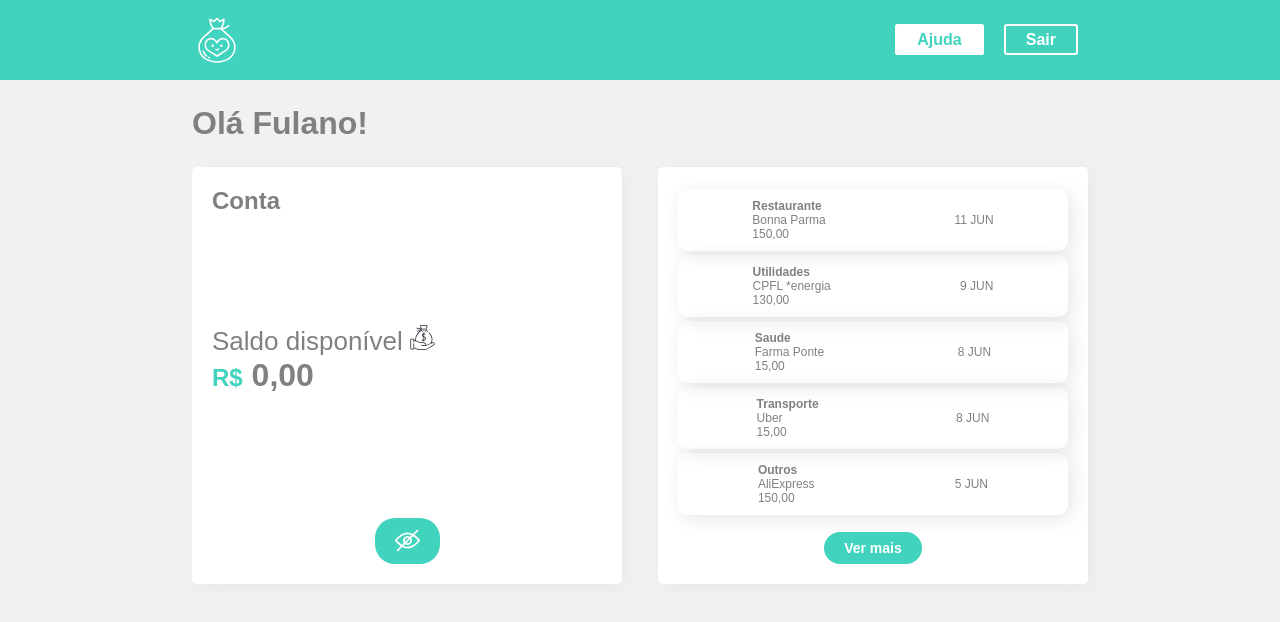
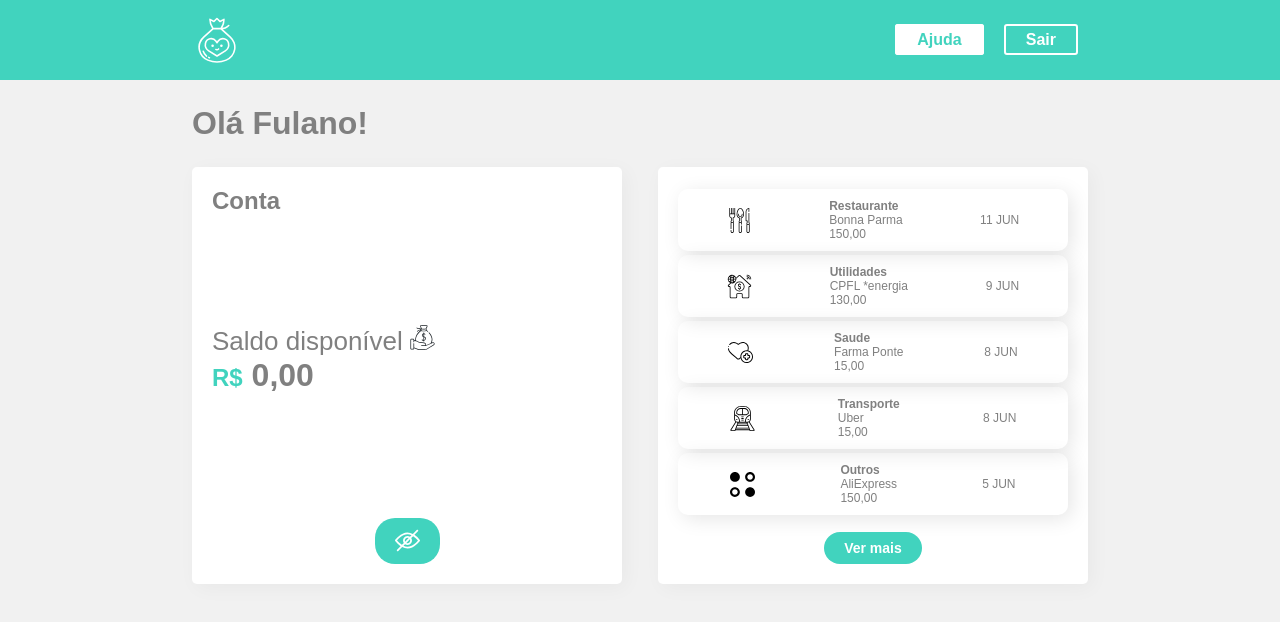
Before and after one commit to Dollazi/App_ReactStyledComponents, a React (Create React App) app: page / in a window 1280 px wide. Shown: the top 622 px of the page. Built offline with nearby package versions, Linux system fonts and the light colour scheme; the HTML template or start-up script is replaced by a standard one.

Commit message:
Implementação dos ícones

```diff
--- /dev/null
+++ b/src/Components/ImageFilter.js
@@ -0,0 +1,20 @@
+import React from "react"
+import alimentacao from "../assets/images/alimentacao.svg"
+import outros from "../assets/images/outros.svg"
+import saude from "../assets/images/saude.svg"
+import transporte from "../assets/images/transporte.svg"
+import utilidades from "../assets/images/utilidades.svg"
+import { Icone } from "./UI"
+
+
+export default (type) => {
+    const Images = {
+        Restaurante: <Icone src={alimentacao} alt="Restaurante"/>,
+        Utilidades: <Icone src={utilidades} alt="Utilidades"/>,
+        Saude: <Icone src={saude} alt="Saude"/>,
+        Transporte: <Icone src={transporte} alt="Transporte"/>,
+        default: <Icone src={outros} alt="Outro"/>
+    };
+
+    return Images[type] || Images.default;
+}
--- a/src/Components/Items/index.jsx
+++ b/src/Components/Items/index.jsx
@@ -1,6 +1,7 @@
 import React from "react";
 import styled from "styled-components";
 import Item from "../Item";
+import ImageFilter from "../ImageFilter";
 
 const Items = styled.div`
 box-shadow: 4px 4px 20px 0px rgba(0, 0, 0, 0.1);
@@ -16,6 +17,7 @@
 export default (props) => {
     return(
         <Items>
+            {ImageFilter(props.type)}
             <Item { ... props} />
             <span>{props.date}</span>
         </Items>
```
